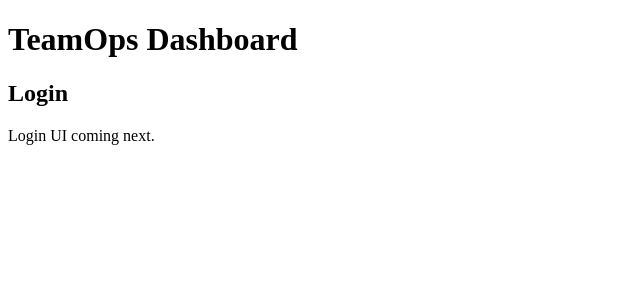
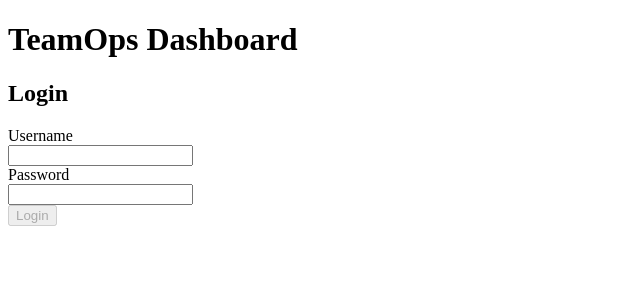
Before and after one commit to saisamireddy/teamops-ui, an Angular app: page /login in a window 1280 px wide. Shown: the top 300 px of the page, without its empty margins (0-640 px from the left). Built offline with nearby package versions, Linux system fonts and the light colour scheme.

Commit message:
auth(ui): implement real login page with JWT flow

```diff
--- /dev/null
+++ b/src/app/features/auth/login.component.html
@@ -0,0 +1,33 @@
+<h2>Login</h2>
+
+<form (ngSubmit)="login()" #loginForm="ngForm">
+  <div>
+    <label>Username</label><br />
+    <input
+      type="text"
+      name="username"
+      [(ngModel)]="username"
+      required
+    />
+  </div>
+
+  <div>
+    <label>Password</label><br />
+    <input
+      type="password"
+      name="password"
+      [(ngModel)]="password"
+      required
+    />
+  </div>
+
+  <button type="submit" [disabled]="loading || !loginForm.valid">
+    {{ loading ? 'Logging in…' : 'Login' }}
+  </button>
+
+  @if (error) {
+    <p style="color: red;">
+      {{ error }}
+    </p>
+  }
+</form>
--- a/src/app/features/auth/login.component.ts
+++ b/src/app/features/auth/login.component.ts
@@ -1,11 +1,46 @@
 import { Component } from '@angular/core';
+import { Router } from '@angular/router';
+import { AuthService } from '../../core/services/auth.service';
+import { FormsModule } from '@angular/forms';
+import { CommonModule } from '@angular/common';
+import { ChangeDetectorRef } from '@angular/core';
 
 @Component({
+  selector: 'app-login',
+  templateUrl: './login.component.html',
   standalone: true,
-  selector: 'app-login',
-  template: `
-    <h2>Login</h2>
-    <p>Login UI coming next.</p>
-  `,
+  imports: [CommonModule, FormsModule],
 })
-export class LoginComponent {}
+export class LoginComponent {
+  username = '';
+  password = '';
+  loading = false;
+  error: string | null = null;
+
+  constructor(
+    private auth: AuthService,
+    private router: Router,
+    private cdr: ChangeDetectorRef
+  ) {}
+
+login() {
+  this.error = null;
+  this.loading = true;
+
+  this.auth.login(this.username, this.password).subscribe({
+    next: () => {
+      this.loading = false;
+      this.router.navigate(['/projects/1/tasks']);
+    },
+    error: (err) => {
+      this.loading = false;
+      this.error =
+        err?.error?.detail ||
+        'Invalid username or password';
+
+      this.cdr.detectChanges();
+    },
+  });
+}
+
+}
```
